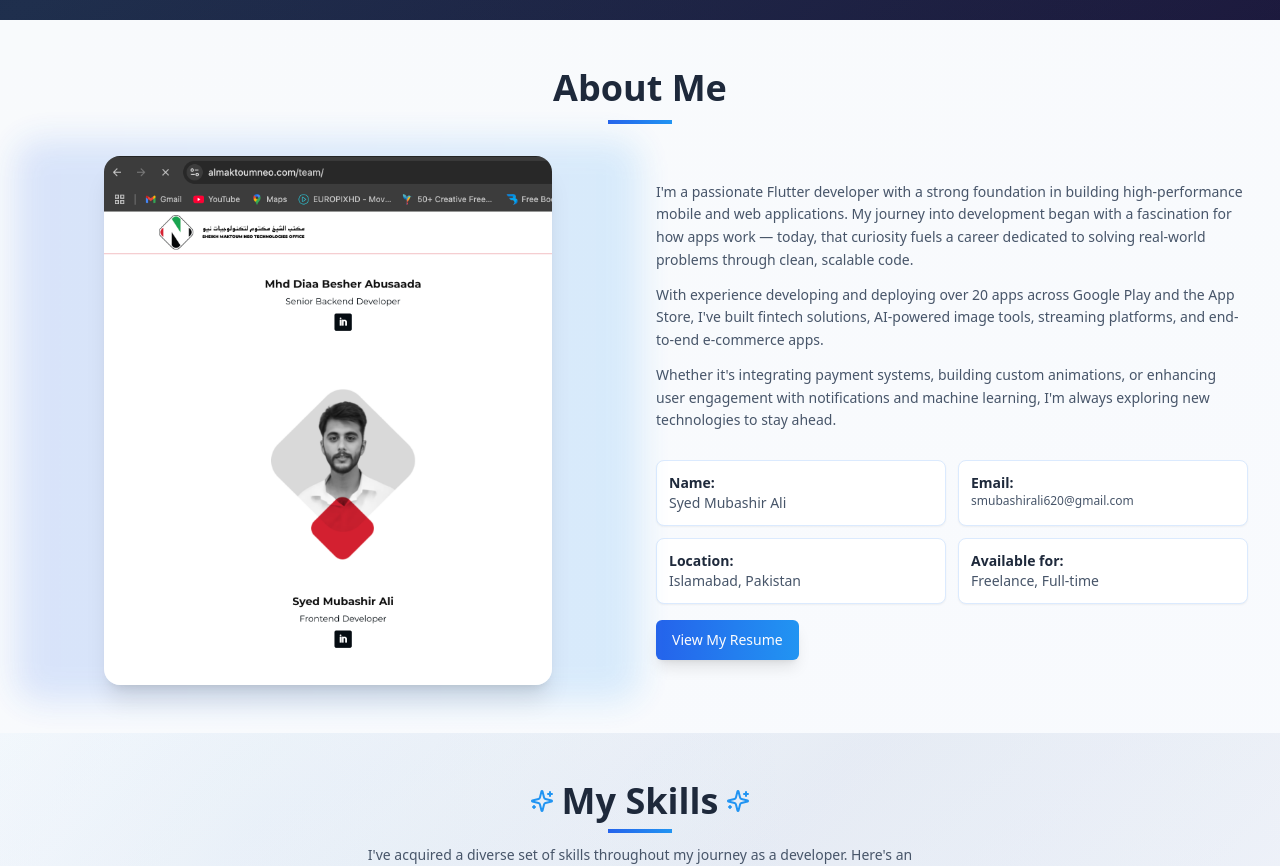
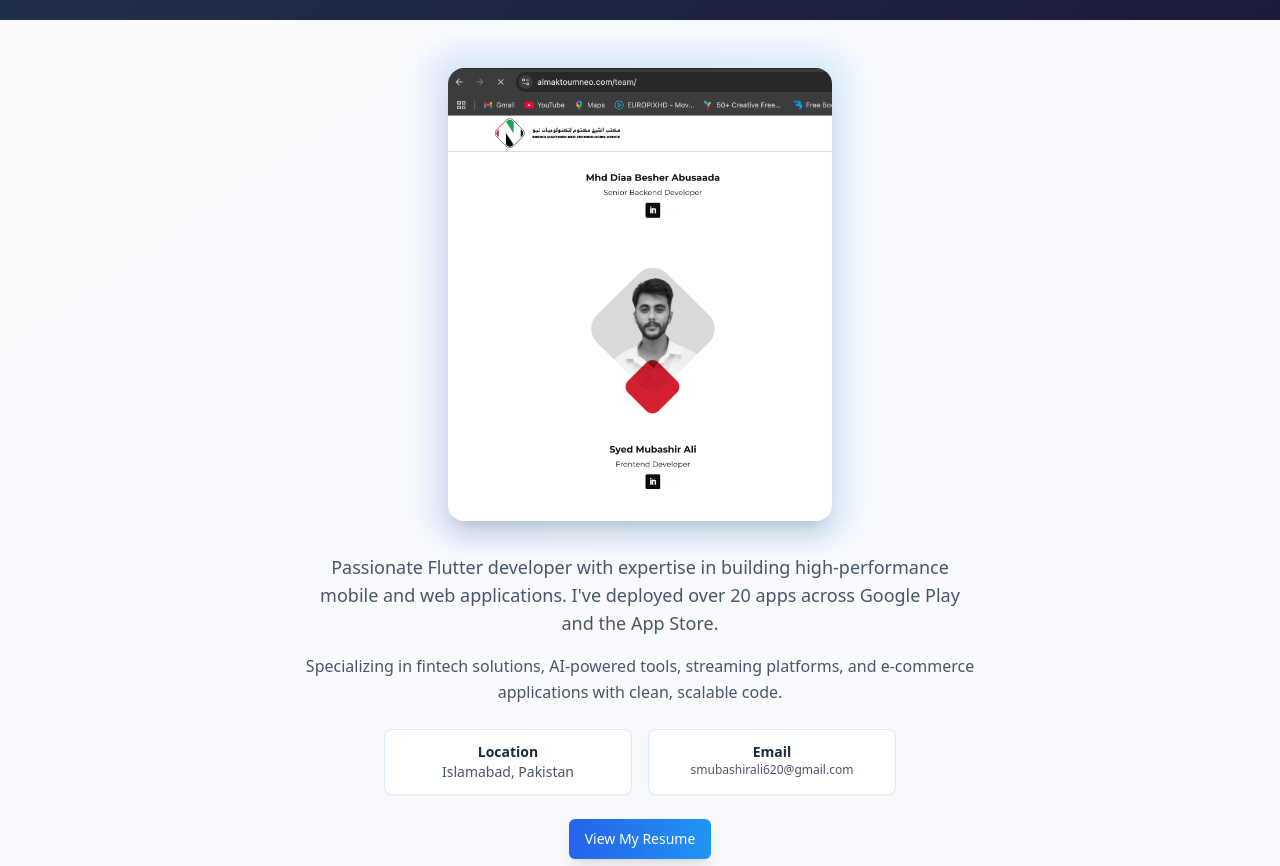
Before and after one commit to syedmubashiralii/syed-mubashir-ali, a React (Vite) app: page / in a window 1280 px wide. Shown: the part 780-1646 px from the top of the page. Built offline with nearby package versions, Linux system fonts and the light colour scheme.

Commit message:
Refactor Hero section layout
Reorder Hero section content to place the profile picture first, followed by a brief detail, and then the buttons. The "About Me" section has been removed.

```diff
--- a/src/components/About.tsx
+++ b/src/components/About.tsx
@@ -5,54 +5,40 @@ const About = () => {
   return (
     <section id="about" className="py-12 bg-gradient-to-br from-slate-50 to-blue-50/30">
       <div className="container">
-        <div className="text-center mb-8">
-          <h2 className="text-3xl md:text-4xl font-bold text-slate-800 mb-3">About Me</h2>
-          <div className="w-16 h-1 bg-gradient-to-r from-blue-600 to-portfolio-teal mx-auto"></div>
-        </div>
-
-        <div className="flex flex-col lg:flex-row items-center gap-8">
-          <div className="lg:w-1/2">
-            <div className="relative group">
-              <div className="absolute -inset-4 bg-gradient-to-r from-blue-600/20 to-portfolio-teal/20 rounded-3xl blur-lg opacity-75 group-hover:opacity-100 transition-opacity duration-500"></div>
-              <img src="/lovable-uploads/e1f47e99-afdd-4bef-bd99-22591418bfef.png"
-                   alt="Syed Mubashir Ali - Flutter Developer"
-                   className="relative rounded-2xl shadow-xl w-full max-w-md mx-auto hover:shadow-2xl transition-all duration-500 group-hover:scale-105" />
-            </div>
+        <div className="flex flex-col items-center gap-8 max-w-2xl mx-auto">
+          {/* Profile Image First */}
+          <div className="relative group">
+            <div className="absolute -inset-4 bg-gradient-to-r from-blue-600/20 to-portfolio-teal/20 rounded-3xl blur-lg opacity-75 group-hover:opacity-100 transition-opacity duration-500"></div>
+            <img src="/lovable-uploads/e1f47e99-afdd-4bef-bd99-22591418bfef.png"
+                 alt="Syed Mubashir Ali - Flutter Developer"
+                 className="relative rounded-2xl shadow-xl w-full max-w-sm mx-auto hover:shadow-2xl transition-all duration-500 group-hover:scale-105" />
           </div>
 
-          <div className="lg:w-1/2 space-y-4">
-            <div className="space-y-3 text-slate-600 text-sm leading-relaxed">
-              <p className="hover:text-slate-800 transition-colors duration-300">
-                I'm a passionate Flutter developer with a strong foundation in building high-performance mobile and web applications. My journey into development began with a fascination for how apps work — today, that curiosity fuels a career dedicated to solving real-world problems through clean, scalable code.
+          {/* Brief Content Below */}
+          <div className="text-center space-y-6">
+            <div className="space-y-4 text-slate-600 leading-relaxed">
+              <p className="text-lg hover:text-slate-800 transition-colors duration-300">
+                Passionate Flutter developer with expertise in building high-performance mobile and web applications. I've deployed over 20 apps across Google Play and the App Store.
               </p>
               <p className="hover:text-slate-800 transition-colors duration-300">
-                With experience developing and deploying over 20 apps across Google Play and the App Store, I've built fintech solutions, AI-powered image tools, streaming platforms, and end-to-end e-commerce apps.
-              </p>
-              <p className="hover:text-slate-800 transition-colors duration-300">
-                Whether it's integrating payment systems, building custom animations, or enhancing user engagement with notifications and machine learning, I'm always exploring new technologies to stay ahead.
+                Specializing in fintech solutions, AI-powered tools, streaming platforms, and e-commerce applications with clean, scalable code.
               </p>
             </div>
 
-            <div className="grid grid-cols-1 sm:grid-cols-2 gap-3 pt-3">
+            {/* Key Details Grid */}
+            <div className="grid grid-cols-1 sm:grid-cols-2 gap-4 max-w-lg mx-auto">
               <div className="p-3 bg-white rounded-lg shadow-sm hover:shadow-md transition-all duration-300 hover:scale-105 border border-blue-100">
-                <h4 className="text-sm font-semibold text-slate-800">Name:</h4>
-                <p className="text-slate-600 text-sm">Syed Mubashir Ali</p>
-              </div>
-              <div className="p-3 bg-white rounded-lg shadow-sm hover:shadow-md transition-all duration-300 hover:scale-105 border border-blue-100">
-                <h4 className="text-sm font-semibold text-slate-800">Email:</h4>
-                <p className="text-slate-600 text-xs">smubashirali620@gmail.com</p>
-              </div>
-              <div className="p-3 bg-white rounded-lg shadow-sm hover:shadow-md transition-all duration-300 hover:scale-105 border border-blue-100">
-                <h4 className="text-sm font-semibold text-slate-800">Location:</h4>
+                <h4 className="text-sm font-semibold text-slate-800">Location</h4>
                 <p className="text-slate-600 text-sm">Islamabad, Pakistan</p>
               </div>
               <div className="p-3 bg-white rounded-lg shadow-sm hover:shadow-md transition-all duration-300 hover:scale-105 border border-blue-100">
-                <h4 className="text-sm font-semibold text-slate-800">Available for:</h4>
-                <p className="text-slate-600 text-sm">Freelance, Full-time</p>
+                <h4 className="text-sm font-semibold text-slate-800">Email</h4>
+                <p className="text-slate-600 text-xs">smubashirali620@gmail.com</p>
               </div>
             </div>
 
-            <Button asChild className="bg-gradient-to-r from-blue-600 to-portfolio-teal hover:from-blue-700 hover:to-portfolio-teal/90 mt-4 shadow-lg hover:shadow-xl transition-all duration-300 hover:scale-105">
+            {/* CTA Button */}
+            <Button asChild className="bg-gradient-to-r from-blue-600 to-portfolio-teal hover:from-blue-700 hover:to-portfolio-teal/90 shadow-lg hover:shadow-xl transition-all duration-300 hover:scale-105">
               <a href="#resume">View My Resume</a>
             </Button>
           </div>
```
